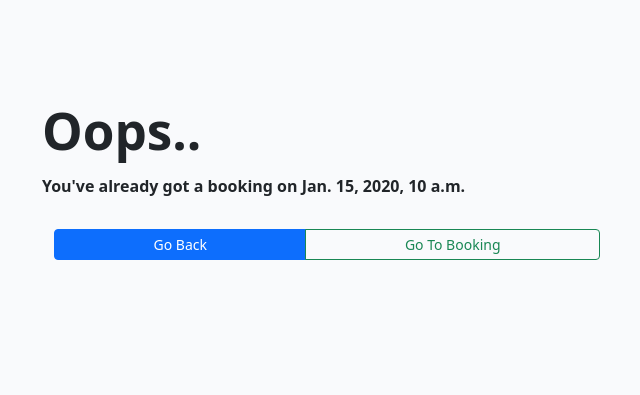
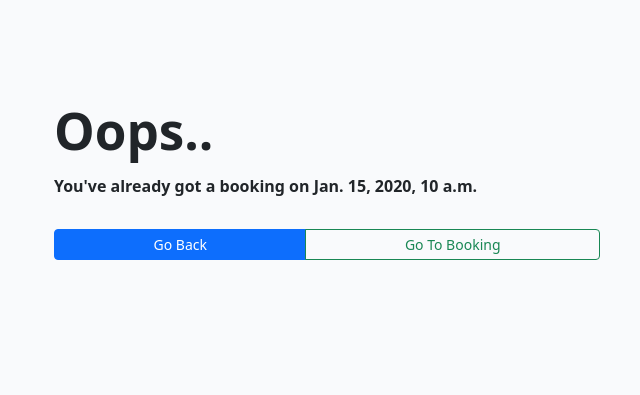
Before and after one commit to Code-Institute-Submissions/bookable, a Django app: template booking/templates/booking/book_duplicate.html in a window 1280 px wide. Shown: the part 60-455 px from the top of the page, without its empty margins (313-953 px from the left). Run offline with Django 4.2, Linux system fonts and the light colour scheme; the template is opened without the code that fills it: most values are stand-ins (such as "Sample title", 1, 10 or a date in 2020); parts of the project's set-up code (start-up, migrations or seed data) failed here and were passed over; some libraries are stand-ins or nearby versions.

Commit message:
Remove bootstrap px classes

```diff
--- a/booking/templates/booking/book_duplicate.html
+++ b/booking/templates/booking/book_duplicate.html
@@ -9,8 +9,8 @@
       <div class="col-md-6 mt-3">
         <div class="row gap-3">
 
-          <h2 class="px-0">Oops..</h2>
-          <h3 class="mb-3 px-0 fs-6">You've already got a booking on {{ date_time }}</h3>
+          <h2>Oops..</h2>
+          <h3 class="mb-3 fs-6">You've already got a booking on {{ date_time }}</h3>
           <div class="btn-group w-100" role="group" aria-label="Decision buttons">
             <a class="btn btn-primary btn-sm" href="javascript:history.back()" aria-label="Go Back">Go Back</a>
             <a class="btn btn-outline-success btn-sm" href="/booking/{{ slug }}/thank-you/{{ id }}/" aria-label="Go To Booking">Go To Booking</a>
```
